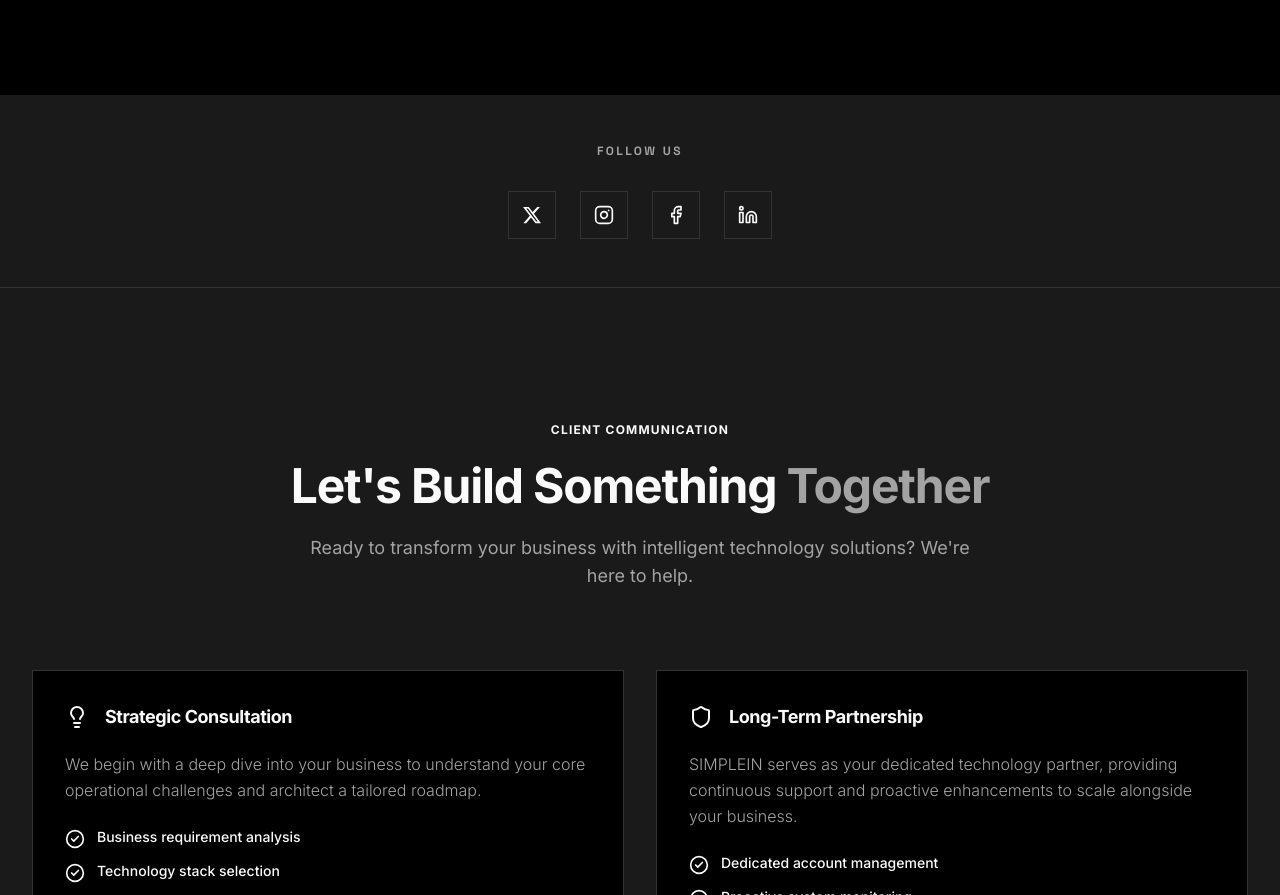
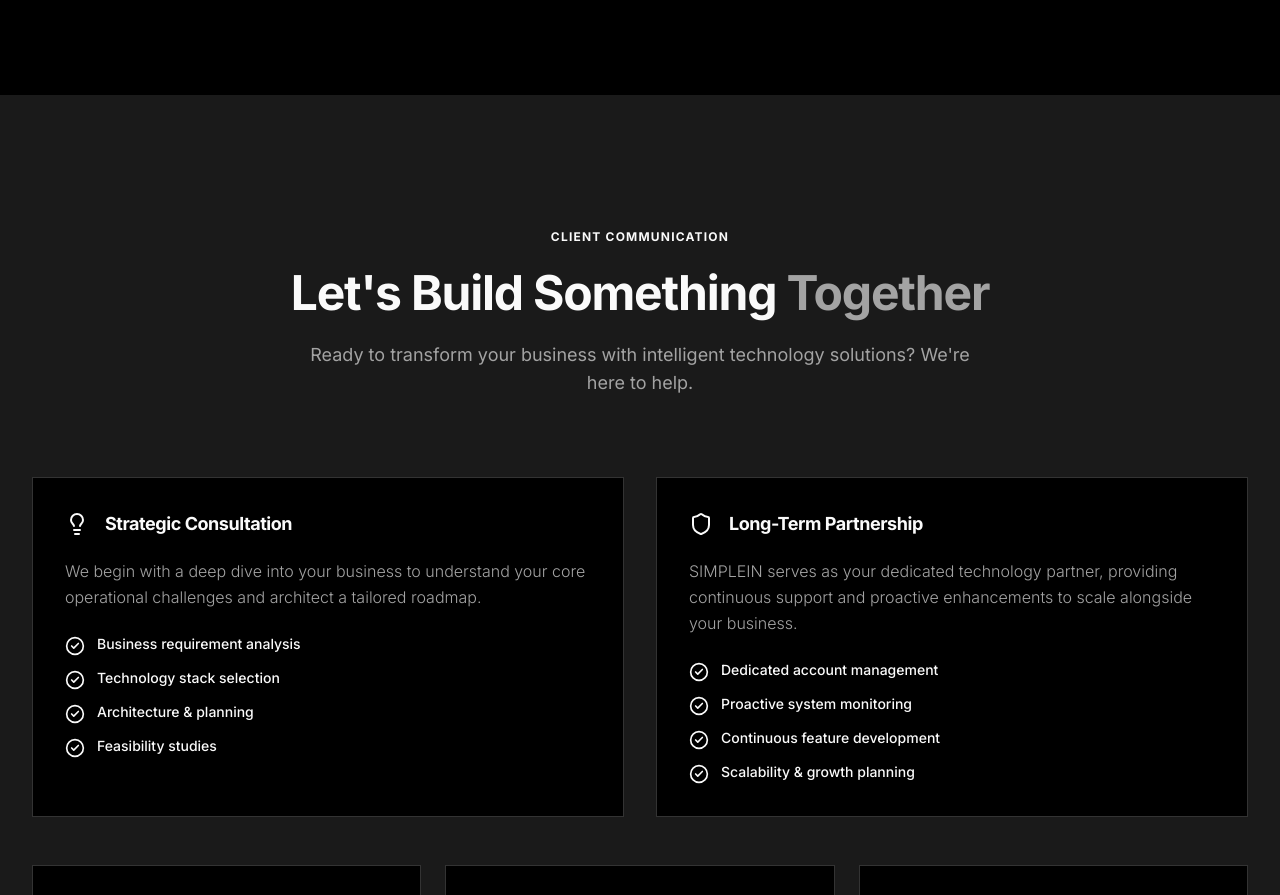
Before and after one commit to Koushi732/cweb, a Next.js app: page /contact in a window 1280 px wide. Shown: the part 894-1789 px from the top of the page. Built offline with nearby package versions, Linux system fonts and the light colour scheme.

Commit message:
feat: add ContactClient component with animated inquiry form and hash-based scroll behavior

```diff
--- a/src/app/contact/ContactClient.tsx
+++ b/src/app/contact/ContactClient.tsx
@@ -5,18 +5,6 @@ import {
   Send, Phone, Mail, Clock, MessageCircle, Plus, Minus, CheckCircle2
 } from "lucide-react";
 
-const TwitterIcon = ({ className }: { className?: string }) => (
-  <svg viewBox="0 0 24 24" fill="currentColor" className={className}><path d="M18.244 2.25h3.308l-7.227 8.26 8.502 11.24H16.17l-5.214-6.817L4.99 21.75H1.68l7.73-8.835L1.254 2.25H8.08l4.713 6.231zm-1.161 17.52h1.833L7.084 4.126H5.117z" /></svg>
-);
-const FacebookIcon = ({ className }: { className?: string }) => (
-  <svg viewBox="0 0 24 24" fill="none" stroke="currentColor" strokeWidth="2" strokeLinecap="round" strokeLinejoin="round" className={className}><path d="M18 2h-3a5 5 0 0 0-5 5v3H7v4h3v8h4v-8h3l1-4h-4V7a1 1 0 0 1 1-1h3z"/></svg>
-);
-const InstagramIcon = ({ className }: { className?: string }) => (
-  <svg viewBox="0 0 24 24" fill="none" stroke="currentColor" strokeWidth="2" strokeLinecap="round" strokeLinejoin="round" className={className}><rect x="2" y="2" width="20" height="20" rx="5" ry="5"/><path d="M16 11.37A4 4 0 1 1 12.63 8 4 4 0 0 1 16 11.37z"/><line x1="17.5" y1="6.5" x2="17.51" y2="6.5"/></svg>
-);
-const LinkedinIcon = ({ className }: { className?: string }) => (
-  <svg viewBox="0 0 24 24" fill="none" stroke="currentColor" strokeWidth="2" strokeLinecap="round" strokeLinejoin="round" className={className}><path d="M16 8a6 6 0 0 1 6 6v7h-4v-7a2 2 0 0 0-2-2 2 2 0 0 0-2 2v7h-4v-7a6 6 0 0 1 6-6z"/><rect x="2" y="9" width="4" height="12"/><circle cx="4" cy="4" r="2"/></svg>
-);
 import Breadcrumb from "@/components/ui/Breadcrumb";
 import dynamic from "next/dynamic";
 import ScrollAnimationWrapper, { StaggerChildren, StaggerItem } from "@/components/ui/ScrollAnimationWrapper";
@@ -235,32 +223,6 @@ export default function ContactClient() {
 
 
 
-      {/* Social Media Links */}
-      <section className="py-12 bg-[var(--surface)] border-b border-[var(--border-color)]">
-        <div className="max-w-7xl mx-auto px-4 sm:px-6 lg:px-8 text-center">
-          <h2 className="text-xs font-bold uppercase tracking-[0.2em] text-muted-foreground font-mono mb-8">Follow Us</h2>
-          <div className="flex justify-center gap-6">
-              {[
-                { icon: TwitterIcon, href: "https://x.com/simplein30", label: "X (Twitter)" },
-                { icon: InstagramIcon, href: "https://instagram.com/simpleinsolutions", label: "Instagram" },
-                { icon: FacebookIcon, href: "https://facebook.com/simpleinsolutions", label: "Facebook" },
-                { icon: LinkedinIcon, href: "https://linkedin.com/company/simpleinsolutions", label: "LinkedIn" },
-              ].map((social) => (
-                <a
-                  key={social.label}
-                  href={social.href}
-                  target="_blank"
-                  rel="noopener noreferrer"
-                  aria-label={social.label}
-                  className="w-12 h-12 rounded-none border border-[var(--border-color)] flex items-center justify-center text-foreground hover:bg-foreground hover:text-background transition-colors"
-                >
-                  <social.icon className="w-5 h-5" />
-                </a>
-              ))}
-          </div>
-        </div>
-      </section>
-
       {/* Communication Section */}
       <CommunicationSection />
 
```
